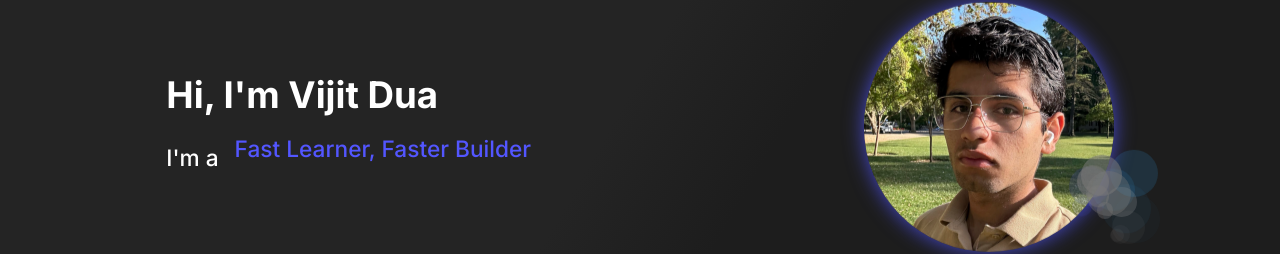
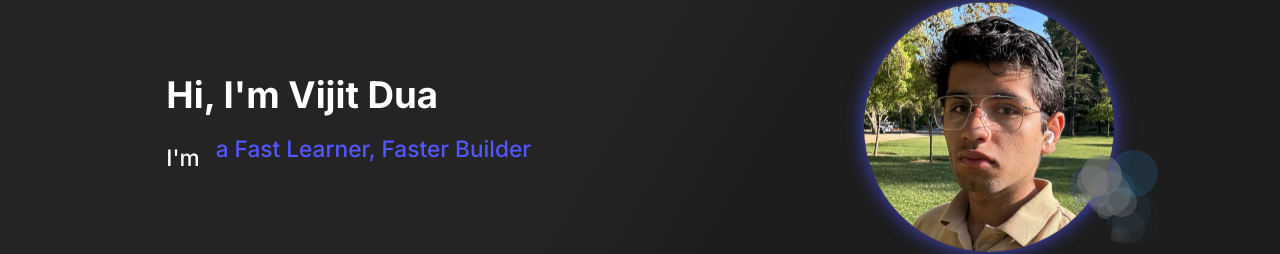
Before and after one commit to vijitdua/vijitdua.com, a React (Create React App) app: page / in a window 1280 px wide. Shown: the part 173-427 px from the top of the page. Built offline with nearby package versions, Linux system fonts and the light colour scheme.

Commit message:
fix: introduction dynamicText typo - IntroductionSection.jsx dynamicTexts display window started with "I'm a" which is not applicable to every dynamic text. Now it starts with "I'm" and the relevant article is attached the dynamicText itself.

```diff
--- a/src/components/home/IntroductionSection.jsx
+++ b/src/components/home/IntroductionSection.jsx
@@ -9,11 +9,11 @@ function IntroductionSection() {
     const theme = useTheme();
 
     const dynamicTexts = [
-        'Scalable App Builder',
+        'a Scalable App Builder',
         'Driven to Deliver',
-        'Fast Learner, Faster Builder',
-        'Rapid Prototyper',
-        'Aspiring Entrepreneur',
+        'a Fast Learner, Faster Builder',
+        'a Rapid Prototyper',
+        'an Aspiring Entrepreneur',
     ];
 
     return (
@@ -23,7 +23,7 @@ function IntroductionSection() {
             </Typography>
             <Box sx={{ display: 'flex', alignItems: 'center', marginTop: '1rem' }}>
                 <Typography variant="h4" sx={{ color: 'white', marginRight: '1rem' }}>
-                    I'm a
+                    I'm
                 </Typography>
                 <motion.div
                     initial={{ opacity: 0, y: 20 }}
```
